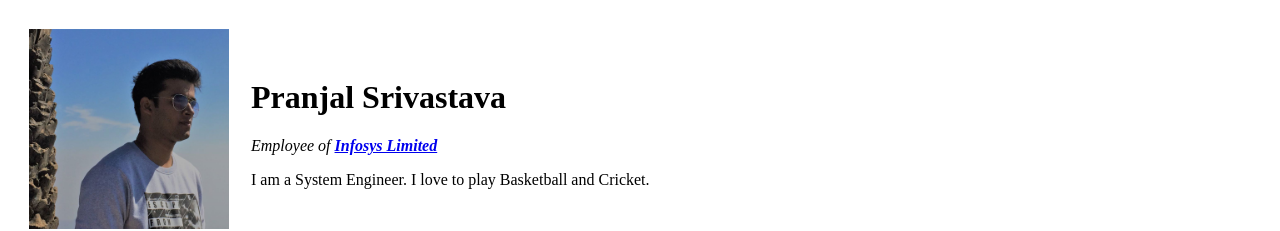
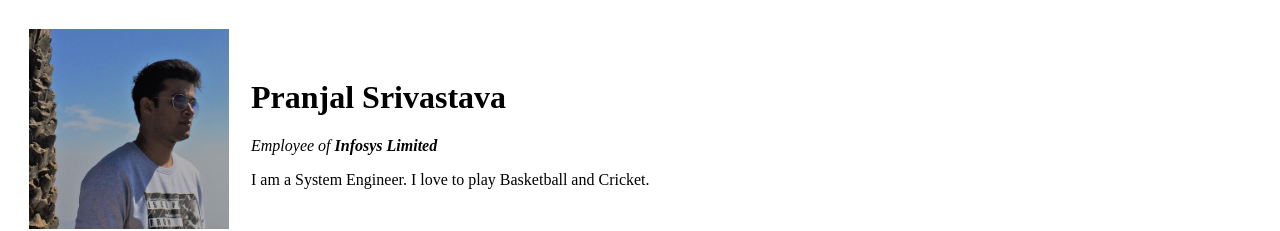
Before and after one commit to pranjal789/cv, a plain HTML site: page index.html in a window 1280 px wide. Shown: the top 231 px of the page. Drawn offline with Linux system fonts and the light colour scheme.

Commit message:
change in index.html

```diff
--- a/index.html
+++ b/index.html
@@ -10,7 +10,7 @@
       <td><img src="pran.jpg" alt="Pranjal pic" width="200" height="200"></td>
       <td>
         <h1>Pranjal Srivastava</h1>
-        <p><em>Employee of <strong><a href="https://www.infosys.com/">Infosys Limited</a></strong></em></p>
+        <p><em>Employee of <strong>Infosys Limited</strong></em></p>
         <p>I am a System Engineer. I love to play Basketball and Cricket.</p>
       </td>
     </tr>
```
